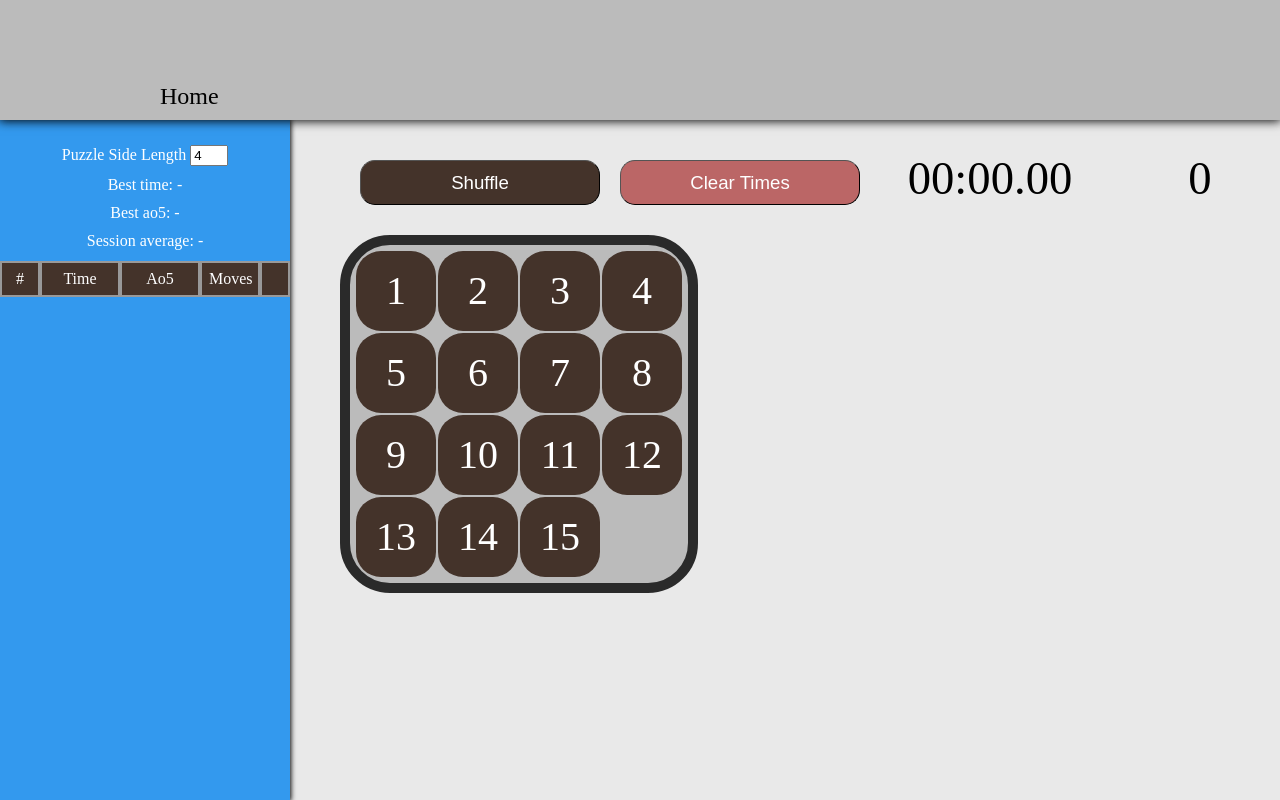
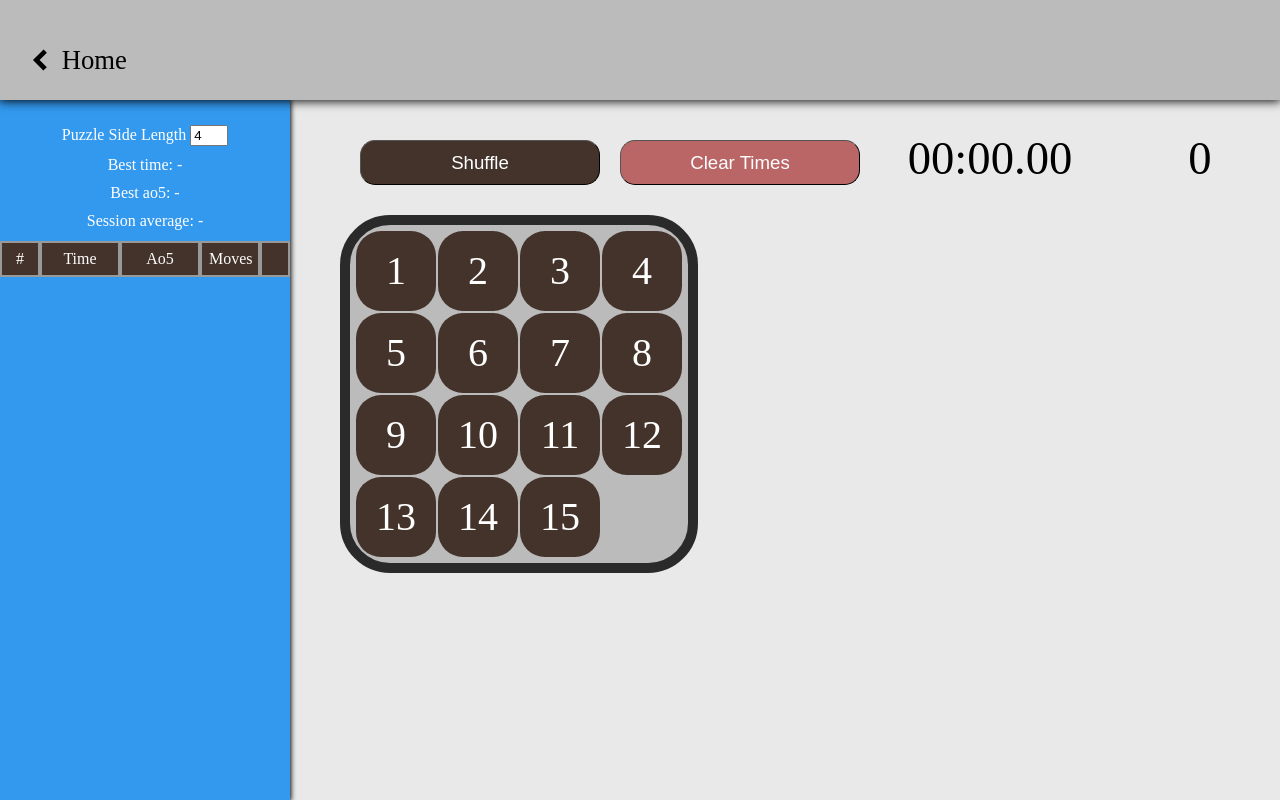
Before and after one commit to HSavich/henrysavich-website, a website: page src/fifteen-puzzle.html in a window 1280 px wide. Drawn offline with Linux system fonts and the light colour scheme.

Commit message:
Changed back button to match website theme

```diff
--- a/src/fifteen-puzzle.html
+++ b/src/fifteen-puzzle.html
@@ -9,9 +9,10 @@
     <body style = 'background-color: #e9e9e9'>
         <button class = 'focus-draw' id = 'focus-draw'></button>
         <div class = 'header'>
-            <a class = 'header-link' onclick = "window.location.href = 'index.html'">
+            <div class = 'header-link' onclick = "window.location.href = 'index.html'">
+                <img class = 'header-back' src = 'assets/left_black.svg'/>
                 Home
-            </a>
+            </div>
         </div>
         <div class = 'not-header'>
             <div class = 'time-list-container' onclick = "move_custom_focus('ui')">
--- a/src/styles/fifteen-puzzle.css
+++ b/src/styles/fifteen-puzzle.css
@@ -6,7 +6,7 @@
     bottom: 0px;
     left:0px;
     right:0px;
-    top: 120px;
+    top: 100px;
     flex-direction: row;
 }
 
@@ -118,25 +118,32 @@
     top: 0px;
     left: 0px;
     right: 0px;
-    height: 120px;
+    height: 80px;
     box-shadow: 0px 0px 10px 1px;
-    padding-left: 150px;
+    padding-top: 20px;
+    padding-left: 25px;
     z-index: 30;
 }
 
-.header-link {
-    font-size: 18pt;
-    align-self: end;
-    padding: 10px;
-    cursor: pointer;
-    margin-right: 40px;
+.header-link{
+    align-self:center;
+    cursor:pointer;
+    font-size: 20pt;
 }
 
 .header-link:hover {
     color: #333333;
-    transform: translateY(-3px);
 }
 
+.header-back {
+    height:30px;
+    width:30px;
+    margin-bottom:-6px;
+}
+
+.header-link:hover .header-back {
+    transform: translateX(-5px);
+}
 /* time list elements */
 
 .time-list-container {
```
Also changed, not shown: src/assets/left_black.svg (added).
